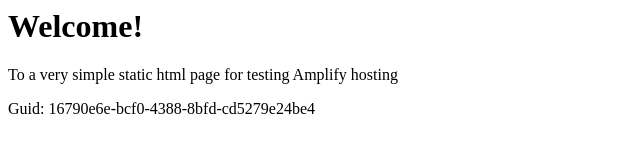
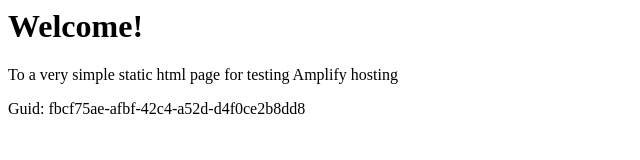
Before and after one commit to aws-aemilia-yul/Github-PR-Commit-Integration-Test-DoNotTouch-GithubWebhookPreviewCanaryTest-v1-prod-ca-central-1, a website: page src/index.html in a window 1280 px wide. Shown: the full height of the page, 0-640 px from the left. Drawn offline with Linux system fonts and the light colour scheme.

Commit message:
commit from integ tests

```diff
--- a/src/index.html
+++ b/src/index.html
@@ -12,6 +12,6 @@
 <body>
     <h1>Welcome!</h1>
     <p>To a very simple static html page for testing Amplify hosting</p>
-    <p>Guid: 16790e6e-bcf0-4388-8bfd-cd5279e24be4</p></body>
+    <p>Guid: fbcf75ae-afbf-42c4-a52d-d4f0ce2b8dd8</p></body>
 
 </html>
```
